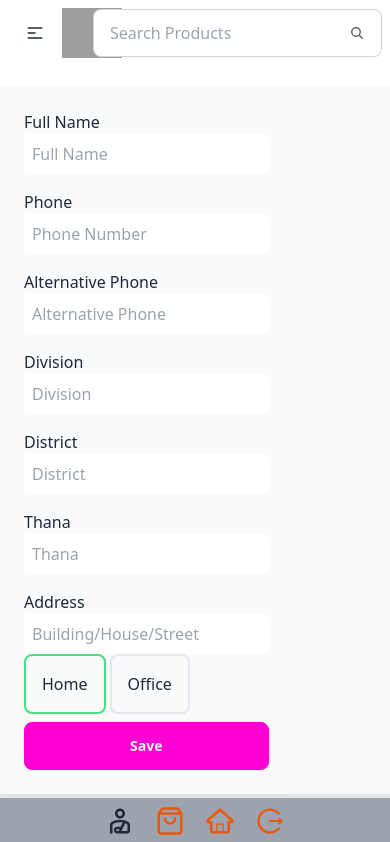
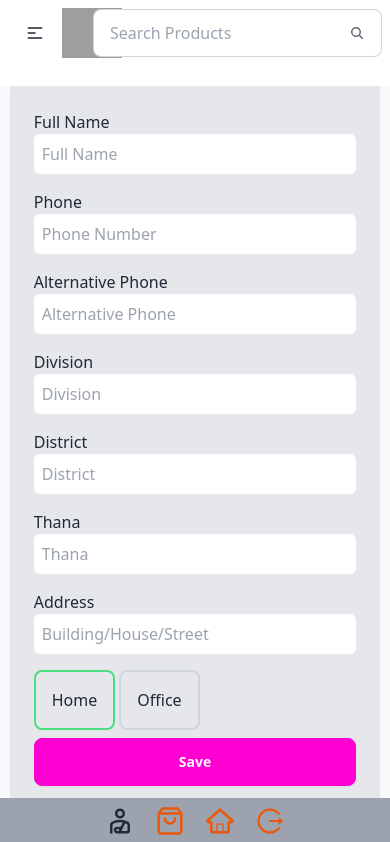
Before and after one commit to hasanalam365/PayKit-Client, a React (Vite) app: page /dashboard/address in a window 390 px wide. Shown: the top 842 px of the page. Built offline with nearby package versions, Linux system fonts and the light colour scheme; grey boxes are pictures that could not be loaded.

Commit message:
address responsive

```diff
--- a/src/Pages/DashboardPage/DeliveryAddress.jsx
+++ b/src/Pages/DashboardPage/DeliveryAddress.jsx
@@ -28,7 +28,7 @@ const DeliveryAddress = () => {
 
     return (
         <div>
-            <section className="  dark:text-gray-900 w-3/4">
+            <section className="  dark:text-gray-900 w-[95%] mx-auto bg-gray-200">
                 <form onSubmit={handleAddress} className="container flex flex-col mx-auto space-y-12">
                     <fieldset className=" p-6 rounded-md shadow-sm dark:bg-gray-50">
 
@@ -68,11 +68,11 @@ const DeliveryAddress = () => {
                             </div>
 
                         </div>
-                        <div className="flex gap-1">
-                            <div onClick={() => setSelect(1)} className={`border-2 p-4 max-w-max rounded-lg ${select === 1 ? 'border-green-400 font-medium' : ''}`}>
+                        <div className="flex gap-1 mt-4">
+                            <div onClick={() => setSelect(1)} className={`border-2  p-4 max-w-max rounded-lg ${select === 1 ? 'border-green-400 font-medium' : 'border-gray-300'}`}>
                                 Home
                             </div>
-                            <div onClick={() => setSelect(2)} className={`border-2 p-4 max-w-max rounded-lg ${select === 2 ? 'border-green-400 font-medium' : ''}`}>
+                            <div onClick={() => setSelect(2)} className={`border-2 p-4  max-w-max rounded-lg ${select === 2 ? 'border-green-400 font-medium' : 'border-gray-300 '}`}>
                                 Office
                             </div>
                         </div>
```
